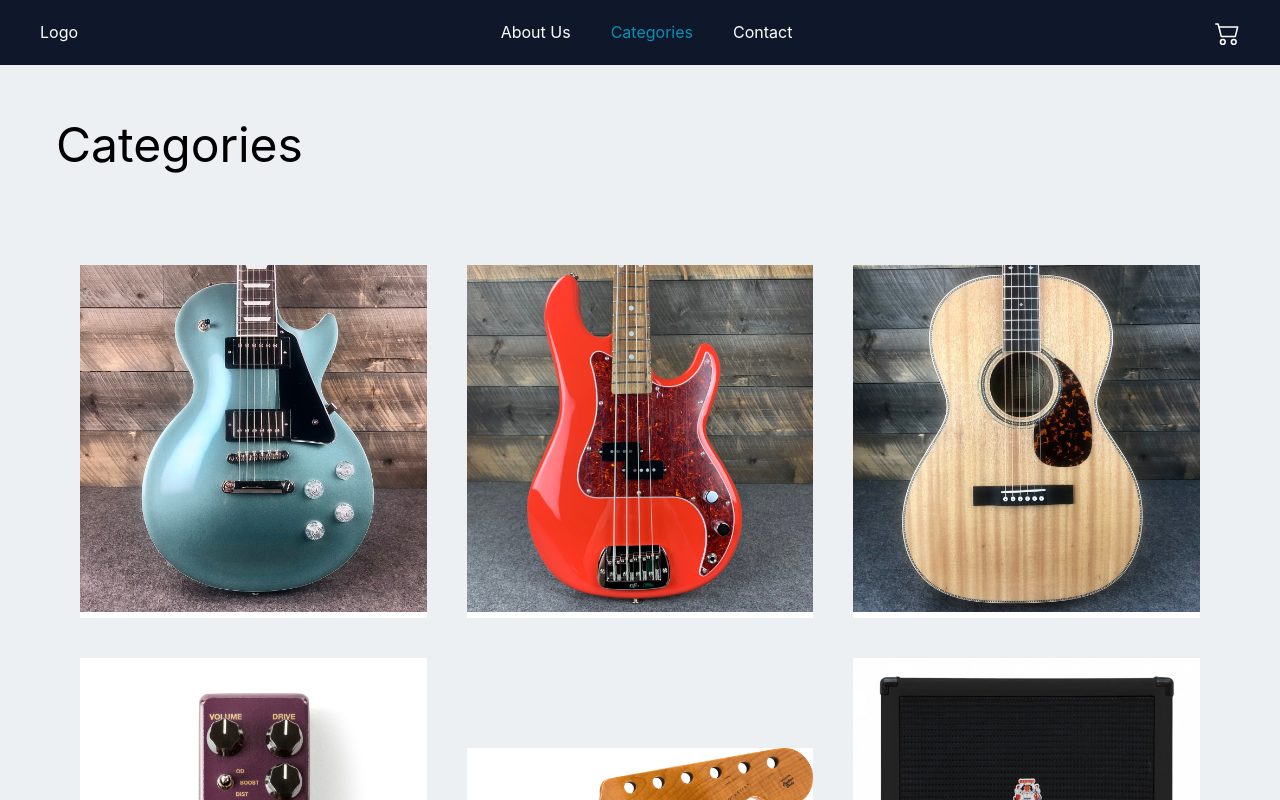
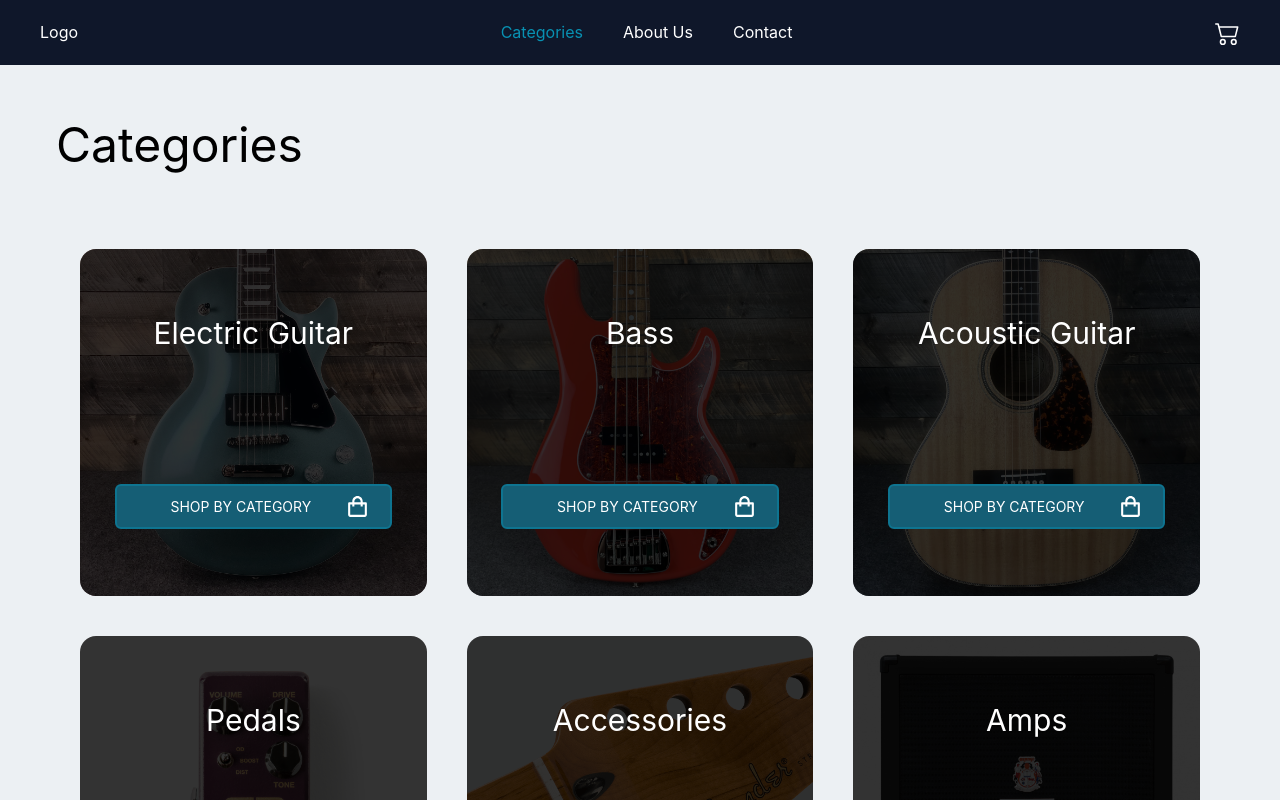
Before and after one commit to marianonu14/e-guitar, a Next.js app: page /categories in a window 1280 px wide. Shown: the top 800 px of the page. Built offline with nearby package versions, Linux system fonts and the light colour scheme.

Commit message:
Categories page first steps

```diff
--- a/components/CategoriesCard.js
+++ b/components/CategoriesCard.js
@@ -1,18 +1,25 @@
 import Link from "next/link";
 import Image from "next/image";
 
+import { BiShoppingBag } from 'react-icons/bi';
+
 const CategoriesCard = (props) => {
     return (
-        <div className="bg-white cursor-pointer m-auto">
+        <div className="relative flex cursor-pointer rounded-2xl overflow-hidden">
             <Link href={`/categories/${props.id}`}>
-                <Image
-                src={props.img}
-                alt='Category Image'
-                objectFit="cover"
-                objectPosition='center'
-                height={1000}
-                />
+                <div className="absolute z-20 grid items-center text-center w-full h-full lg:text-3xl text-xl text-white">
+                    <h1>{props.name}</h1>
+                    <button className="btn flex justify-evenly w-4/5 m-auto text-sm bg-cyan-800"><span className="m-auto">Shop By Category</span><BiShoppingBag size={25} /></button>
+                </div>
             </Link>
+            <div className="absolute z-10 w-full h-full bg-black opacity-80" />
+            <Image
+            src={props.img}
+            alt='Category Image'
+            objectFit="cover"
+            objectPosition='center'
+            height={1250}
+            />
         </div>
      );
 }
--- a/components/Header.js
+++ b/components/Header.js
@@ -16,11 +16,11 @@ const Header = () => {
           <nav className="flex justify-between bg-slate-900 text-white px-10 py-5">
             <Link href="/">Logo</Link>
             <ul className="flex gap-10">
+                <li className={route === '/categories' ? 'text-cyan-600' : 'hover:text-cyan-600'}>
+                    <Link href="/categories">Categories</Link>
+                </li>
                 <li className={route === '/aboutus' ? 'text-cyan-600' : 'hover:text-cyan-600'}>
                     <Link href="/aboutus">About Us</Link>
-                </li>
-                <li className={route === '/categories' ? 'text-cyan-600' : 'hover:text-cyan-600'}>
-                    <Link href="/categories">Categories</Link>
                 </li>
                 <li className={route === '/contact' ? 'text-cyan-600' : 'hover:text-cyan-600'}>
                     <Link href="/contact">Contact</Link>
--- a/pages/aboutus.js
+++ b/pages/aboutus.js
@@ -5,8 +5,8 @@ import ImgAbout from "../public/aboutus.jpg"
 const AboutUs = () => {
     return (
         <div>
-            <h1 className="text-2xl md:text-5xl p-14">About Us</h1>
-            <div className="lg:flex justify-evenly px-10 mb-10 gap-8">
+            <h1 className="text-2xl md:text-5xl md:p-14 px-6 pt-6">About Us</h1>
+            <div className="lg:flex justify-evenly m-6 mb-14 gap-8">
                 <div className="imgabout grid overflow-hidden mb-10 md:w-3/4 lg:w-1/3 m-auto">
                     <Image
                     src={ImgAbout}
--- a/pages/categories/index.js
+++ b/pages/categories/index.js
@@ -7,19 +7,17 @@ import BassImg from '../../public/bass_2.jpg'
 import PedalsImg from '../../public/pedal_1.jpg'
 import AcousticImg from '../../public/acoustic_2.jpg'
 
-
-
 const Categories = () => {
     return (
         <>
-            <h1 className="text-2xl md:text-5xl p-14">Categories</h1>
-            <div className="grid md:grid-cols-3 grid-cols-2 gap-10 md:px-20 p-10">
-                <CategoriesCard img={ElectricImg} id={'electric'}/>
-                <CategoriesCard img={BassImg} id={'bass'}/>
-                <CategoriesCard img={AcousticImg} id={'acoustic'}/>
-                <CategoriesCard img={PedalsImg} id={'pedals'}/>
-                <CategoriesCard img={AccImg} id={'accessories'}/>
-                <CategoriesCard img={AmpImg} id={'amp'}/>
+            <h1 className="text-2xl md:text-5xl md:p-14 px-6 pt-6">Categories</h1>
+            <div className="grid md:grid-cols-3 sm:grid-cols-2 gap-10 md:px-20 p-6">
+                <CategoriesCard img={ElectricImg} id={'electric'} name={'Electric Guitar'}/>
+                <CategoriesCard img={BassImg} id={'bass'} name={'Bass'}/>
+                <CategoriesCard img={AcousticImg} id={'acoustic'} name={'Acoustic Guitar'}/>
+                <CategoriesCard img={PedalsImg} id={'pedals'} name={'Pedals'}/>
+                <CategoriesCard img={AccImg} id={'accessories'} name={'Accessories'}/>
+                <CategoriesCard img={AmpImg} id={'amp'} name={'Amps'}/>
             </div>
         </>
      );
--- a/pages/contact.js
+++ b/pages/contact.js
@@ -4,8 +4,8 @@ import IframeMap from "../components/IframeMap";
 const Contact = () => {
     return (
         <div>
-            <h1 className="text-2xl md:text-5xl p-14">Contact Us</h1>
-            <div className="md:flex justify-between mx-10 gap-10">
+            <h1 className="text-2xl md:text-5xl md:p-14 px-6 pt-6">Contact Us</h1>
+            <div className="md:flex justify-between m-10 mb-14 gap-10">
                 <ContactForm />
                 <IframeMap />
             </div>
```
